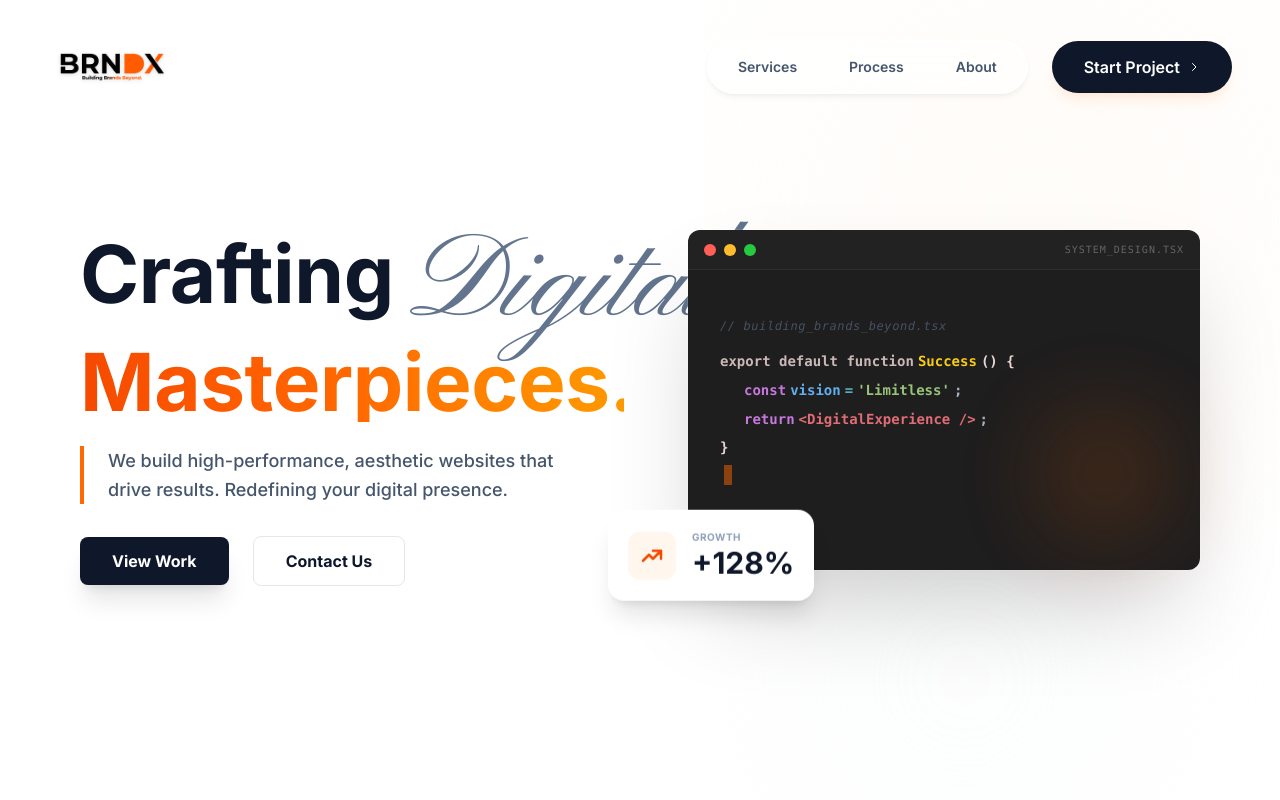
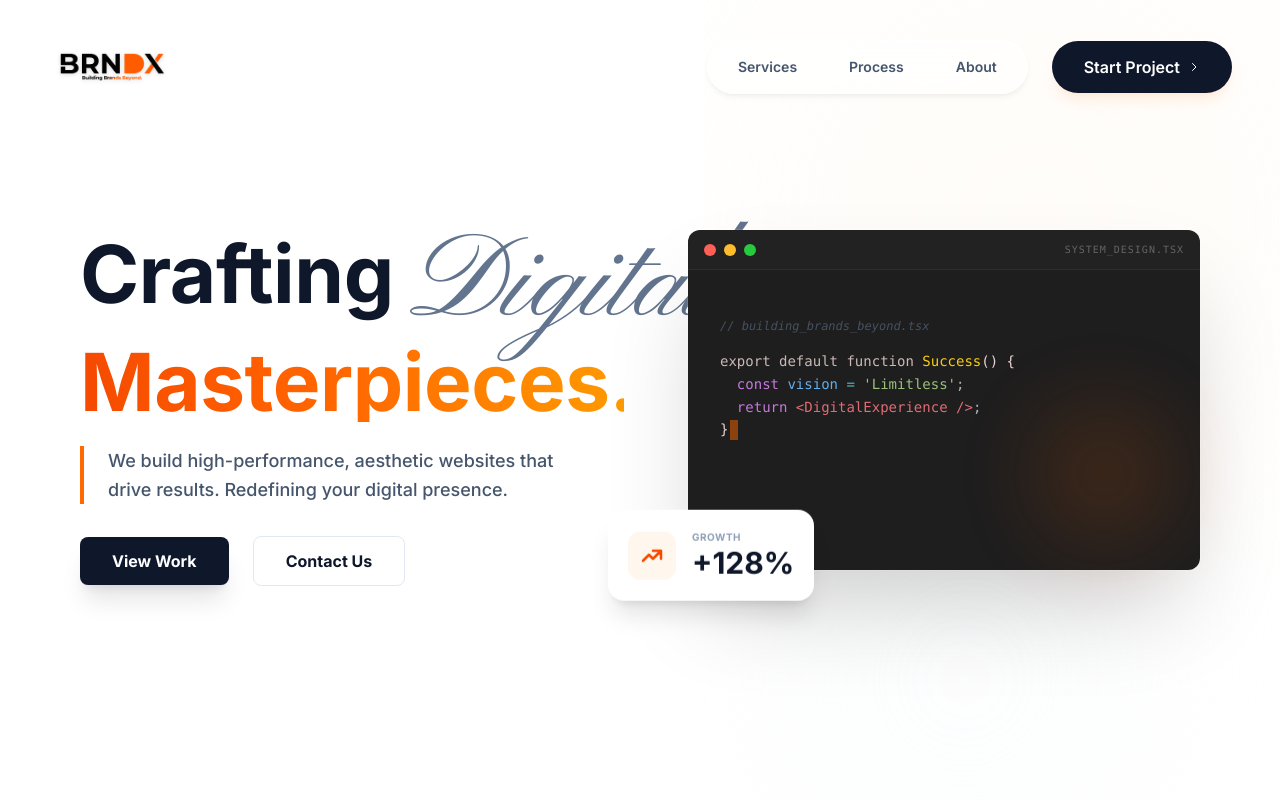
Before and after one commit to nikilkumarm/brndx-in, a Next.js app: page / in a window 1280 px wide. Shown: the top 800 px of the page. Built offline with nearby package versions, Linux system fonts and the light colour scheme; a web font is replaced by a local one.

Commit message:
Enhance: Character-by-character 'live' typing for CodeTyper

```diff
--- a/src/app/page.js
+++ b/src/app/page.js
@@ -33,70 +33,61 @@ const Counter = ({ end, duration = 2000, suffix = '' }) => {
   return <span>{count}{suffix}</span>;
 }
 
-// Animated Code Display
+// Character-by-Character Progressive Typing
 const CodeTyper = () => {
-  const [visibleLines, setVisibleLines] = useState(0);
-  const lines = [
-    { type: 'comment', content: '// building_brands_beyond.tsx' },
-    {
-      type: 'code', parts: [
-        { text: 'export default function ', color: 'text-[#ccb8b8]' },
-        { text: 'Success', color: 'text-[#facc15]' },
-        { text: '() {', color: 'text-[#ebd4d4]' }
-      ]
-    },
-    {
-      type: 'code', indent: true, parts: [
-        { text: 'const ', color: 'text-[#c678dd]' },
-        { text: 'vision ', color: 'text-[#61afef]' },
-        { text: '= ', color: 'text-[#56b6c2]' },
-        { text: "\'Limitless\'", color: 'text-[#98c379]' },
-        { text: ';', color: 'text-[#abb2bf]' }
-      ]
-    },
-    {
-      type: 'code', indent: true, parts: [
-        { text: 'return ', color: 'text-[#c678dd]' },
-        { text: '<DigitalExperience />', color: 'text-[#e06c75]' },
-        { text: ';', color: 'text-[#abb2bf]' }
-      ]
-    },
-    {
-      type: 'code', parts: [
-        { text: '}', color: 'text-[#ebd4d4]' }
-      ]
-    }
+  const [progress, setProgress] = useState(0);
+  const content = [
+    { text: '// building_brands_beyond.tsx', color: 'text-slate-500 opacity-60 italic text-xs block mb-4' },
+    { text: 'export default function ', color: 'text-[#ccb8b8]' },
+    { text: 'Success', color: 'text-[#facc15]' },
+    { text: '() {', color: 'text-[#ebd4d4]' },
+    { text: '\n  const ', color: 'text-[#c678dd]' },
+    { text: 'vision ', color: 'text-[#61afef]' },
+    { text: '= ', color: 'text-[#56b6c2]' },
+    { text: "'Limitless'", color: 'text-[#98c379]' },
+    { text: ';', color: 'text-[#abb2bf]' },
+    { text: '\n  return ', color: 'text-[#c678dd]' },
+    { text: '<DigitalExperience />', color: 'text-[#e06c75]' },
+    { text: ';', color: 'text-[#abb2bf]' },
+    { text: '\n}', color: 'text-[#ebd4d4]' }
   ];
 
+  const totalChars = content.reduce((acc, curr) => acc + curr.text.length, 0);
+
   useEffect(() => {
-    const interval = setInterval(() => {
-      setVisibleLines((prev) => (prev < lines.length ? prev + 1 : prev));
-    }, 600);
-    return () => clearInterval(interval);
-  }, [lines.length]);
+    let currentPos = 0;
+    const typingInterval = setInterval(() => {
+      if (currentPos < totalChars) {
+        currentPos++;
+        setProgress(currentPos);
+      } else {
+        clearInterval(typingInterval);
+      }
+    }, 30); // Fast but visible typing speed
+
+    return () => clearInterval(typingInterval);
+  }, [totalChars]);
+
+  let charsCounted = 0;
 
   return (
     <div className="font-mono text-sm leading-relaxed pt-4">
-      {lines.map((line, idx) => (
-        <div
-          key={idx}
-          className={`transition-all duration-700 transform ${idx < visibleLines ? 'opacity-100 translate-x-0' : 'opacity-0 -translate-x-4'}`}
-        >
-          {line.type === 'comment' ? (
-            <div className="text-slate-500 mb-4 font-medium italic font-mono text-xs tracking-wider opacity-60">
-              {line.content}
-            </div>
-          ) : (
-            <div className={`flex flex-row gap-1 font-bold ${line.indent ? 'pl-6' : ''} mb-1.5`}>
-              {line.parts.map((part, pIdx) => (
-                <span key={pIdx} className={part.color}>{part.text}</span>
-              ))}
-            </div>
-          )}
-        </div>
-      ))}
-      {/* Blinking Cursor */}
-      <div className={`w-2 h-5 bg-orange-500/50 inline-block animate-pulse ml-1 ${visibleLines >= lines.length ? 'hidden' : ''}`} />
+      {content.map((segment, sIdx) => {
+        const start = charsCounted;
+        const end = charsCounted + segment.text.length;
+        charsCounted = end;
+
+        if (progress < start) return null;
+
+        const visibleText = segment.text.slice(0, progress - start);
+
+        return (
+          <span key={sIdx} className={`${segment.color} whitespace-pre`}>
+            {visibleText}
+          </span>
+        );
+      })}
+      <span className="w-2 h-5 bg-orange-500/50 inline-block animate-pulse ml-0.5 align-middle" />
     </div>
   );
 };
```
